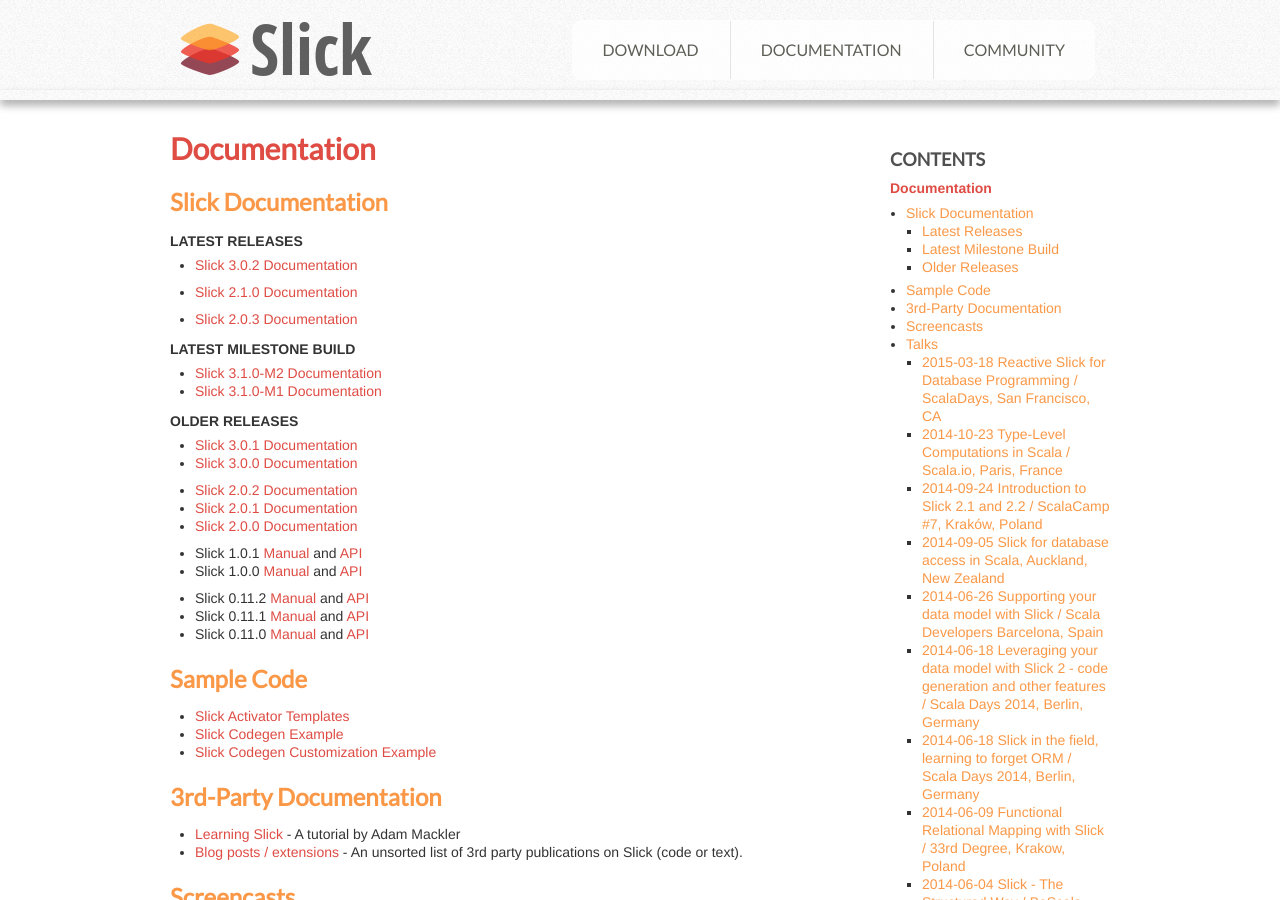
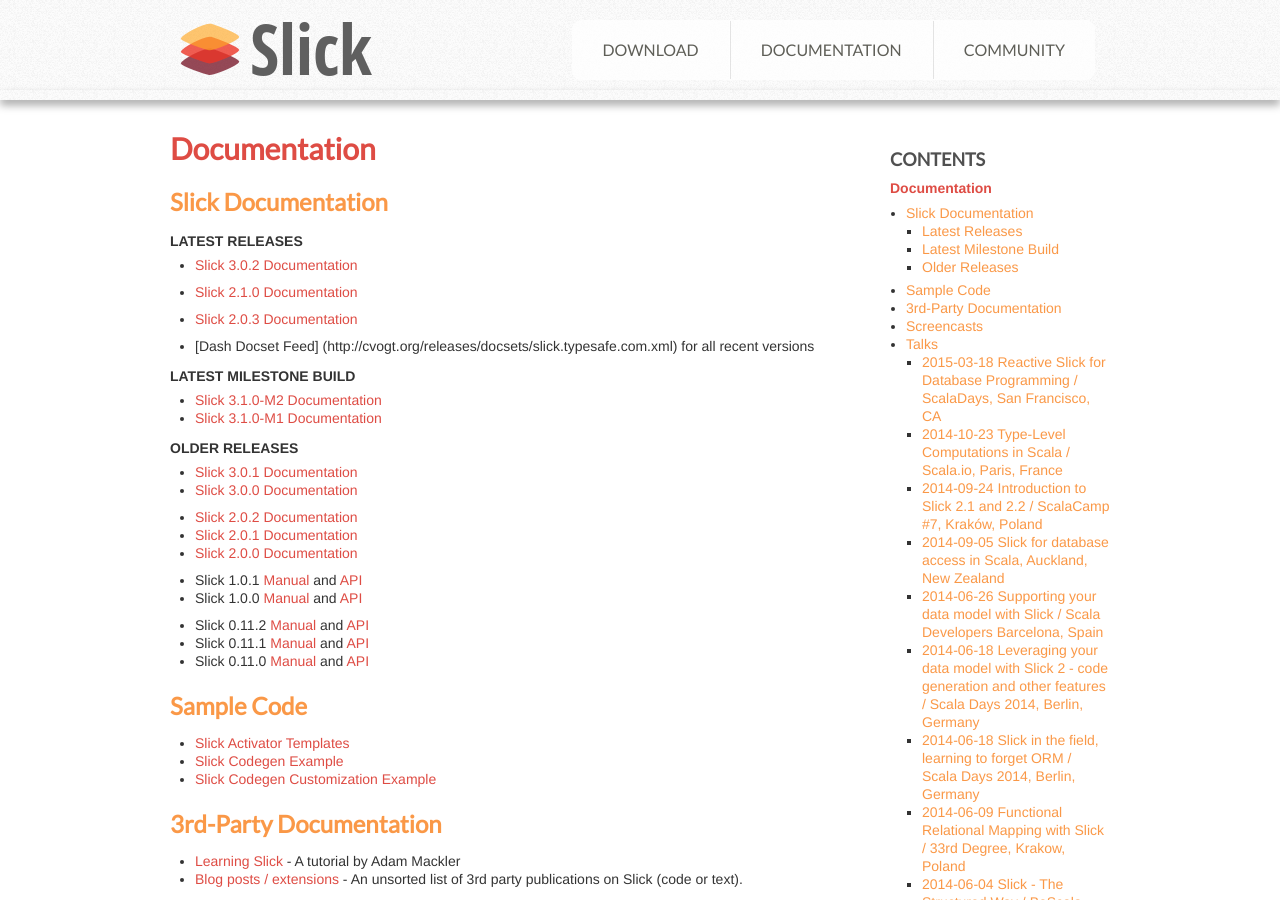
Before and after one commit to slick/slick.github.com, a Jekyll site: the page built from docs/index.md, in a window 1280 px wide and 900 px high. Built offline with Jekyll 4.4.1, drawn with Linux system fonts in a browser that asks for light colours.

Commit message:
Add docset feed link

```diff
--- a/docs/index.md
+++ b/docs/index.md
@@ -12,6 +12,8 @@
 * [Slick 2.1.0 Documentation](/doc/2.1.0/)
 
 * [Slick 2.0.3 Documentation](/doc/2.0.3/)
+
+* [Dash Docset Feed] (http://cvogt.org/releases/docsets/slick.typesafe.com.xml) for all recent versions
 
 #### Latest Milestone Build
 
```
